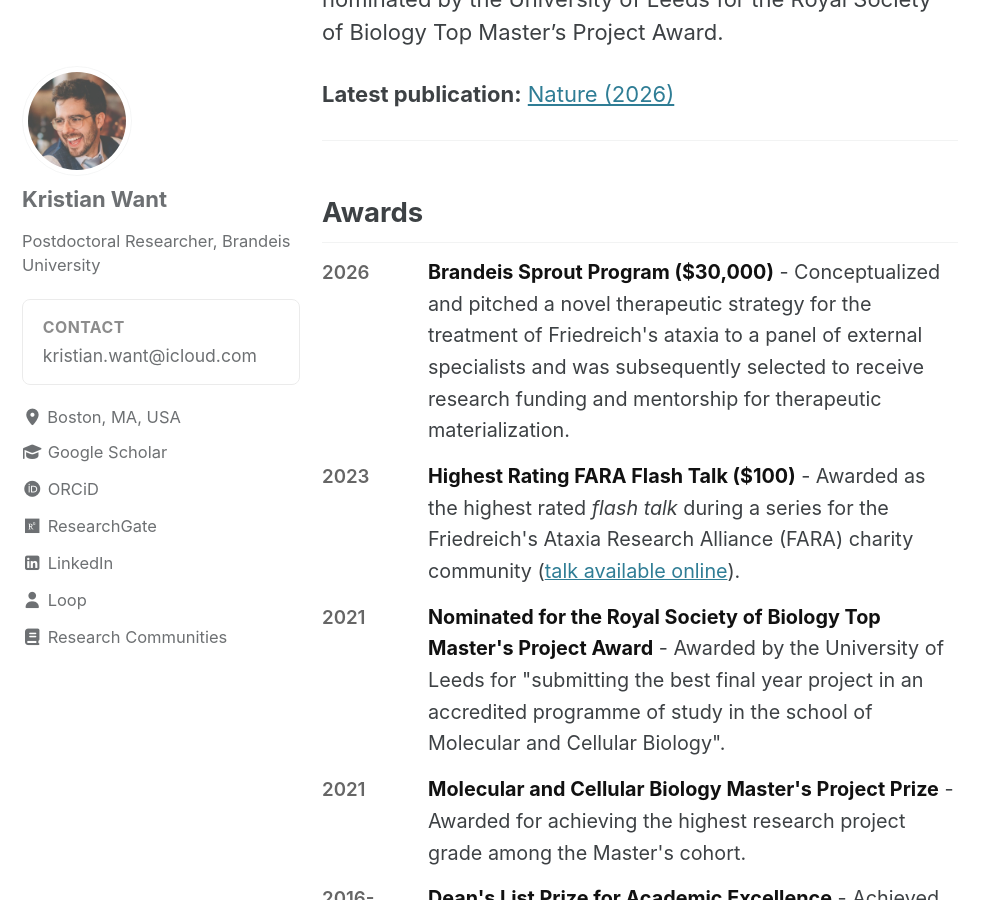
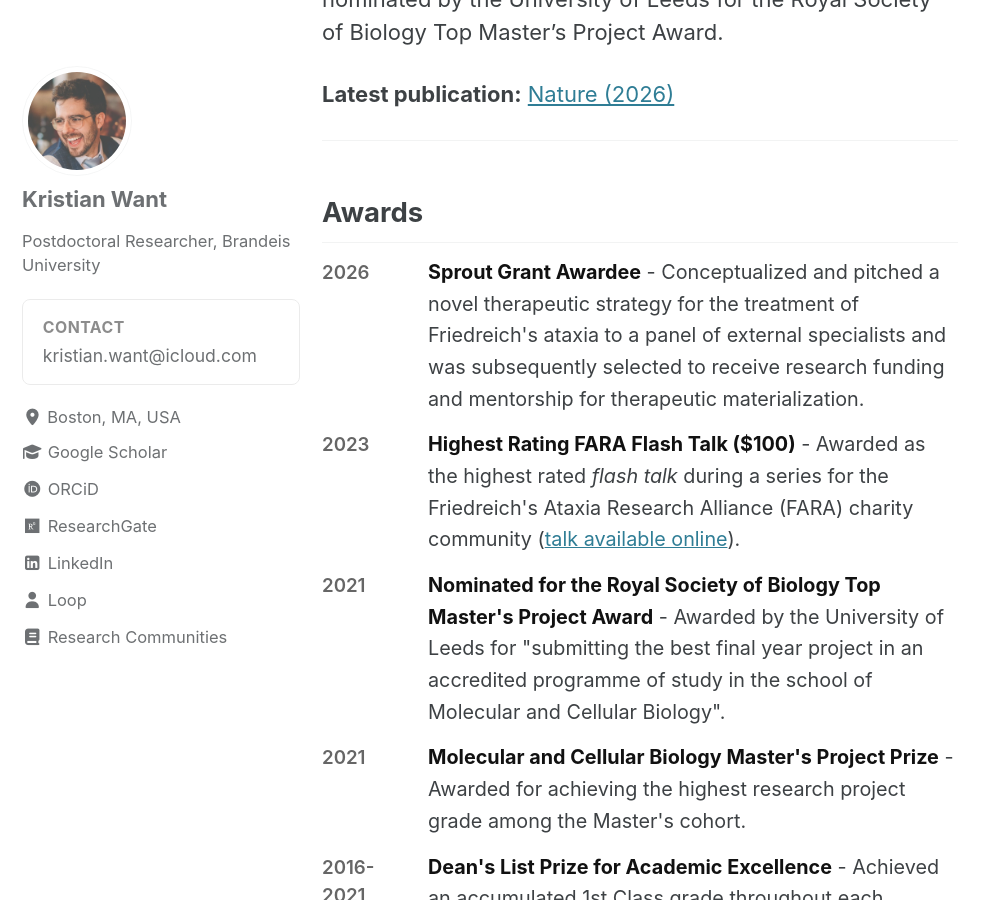
Before and after one commit to kristianwant/kristianwant.github.io, a Jekyll site: the page built from index.md, in a window 1280 px wide and 900 px high, scrolled down 1269 px. Shown: the whole window, without its empty margins (0-994 px from the left). Built offline with Jekyll 4.4.1, drawn with Linux system fonts in a browser that asks for light colours; cached includes are drawn as plain includes.

Commit message:
Rename Brandeis award title, drop dollar amount

```diff
--- a/index.md
+++ b/index.md
@@ -28,7 +28,7 @@ I was awarded my BSc and MBiol in Biochemistry from the [University of Leeds](ht
 </style>
 
 <ul class="awards-list">
-  <li><span class="awards-year">2026</span><span class="awards-body"><strong>Brandeis Sprout Program ($30,000)</strong> - Conceptualized and pitched a novel therapeutic strategy for the treatment of Friedreich's ataxia to a panel of external specialists and was subsequently selected to receive research funding and mentorship for therapeutic materialization.</span></li>
+  <li><span class="awards-year">2026</span><span class="awards-body"><strong>Sprout Grant Awardee</strong> - Conceptualized and pitched a novel therapeutic strategy for the treatment of Friedreich's ataxia to a panel of external specialists and was subsequently selected to receive research funding and mentorship for therapeutic materialization.</span></li>
   <li><span class="awards-year">2023</span><span class="awards-body"><strong>Highest Rating FARA Flash Talk ($100)</strong> - Awarded as the highest rated <em>flash talk</em> during a series for the Friedreich's Ataxia Research Alliance (FARA) charity community (<a href="https://www.youtube.com/watch?v=yLaKP34jTzQ" target="_blank">talk available online</a>).</span></li>
   <li><span class="awards-year">2021</span><span class="awards-body"><strong>Nominated for the Royal Society of Biology Top Master's Project Award</strong> - Awarded by the University of Leeds for "submitting the best final year project in an accredited programme of study in the school of Molecular and Cellular Biology".</span></li>
   <li><span class="awards-year">2021</span><span class="awards-body"><strong>Molecular and Cellular Biology Master's Project Prize</strong> - Awarded for achieving the highest research project grade among the Master's cohort.</span></li>
```
